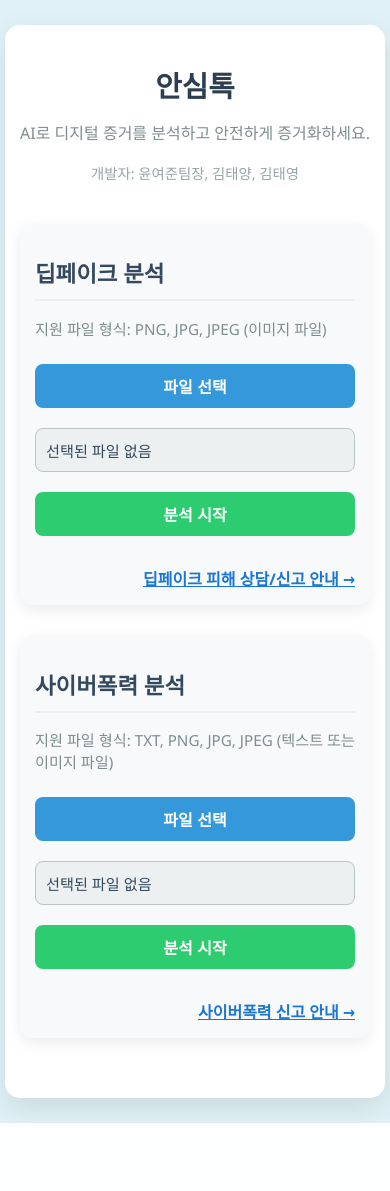
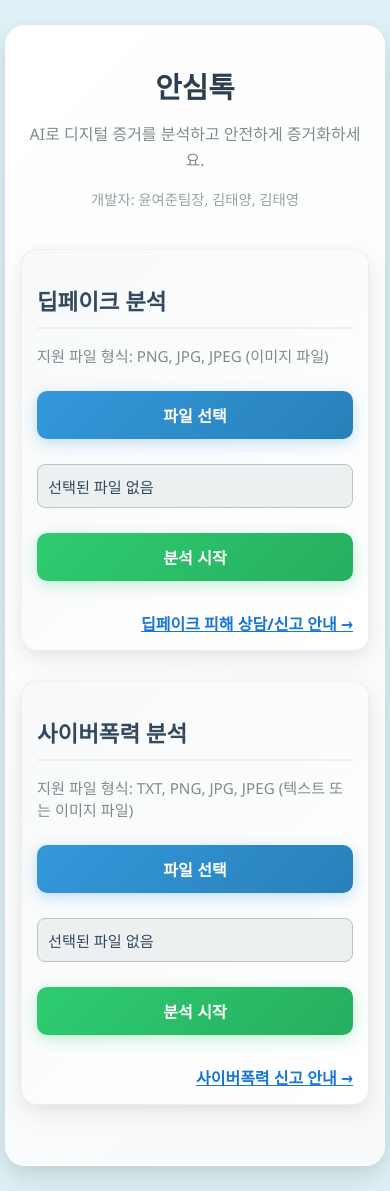
Before and after one commit to pjmin19/ansimtalk-, a Python web app: template app/templates/index.html in a window 390 px wide. Before the commit the page ends 1123 px from the top, so only its background shows below. Run offline with Jinja, Linux system fonts and the light colour scheme; the template is opened without the code that fills it, so the values that code supplies are empty; some web fonts are replaced.

Commit message:
Improve mobile responsive design: fix text overflow and enhance visual design with gradients and animations

```diff
--- a/app/static/css/style.css
+++ b/app/static/css/style.css
@@ -27,23 +27,27 @@ body {
     color: #333;
     display: flex;
     justify-content: center;
-    align-items: center;
-    min-height: 100vh; /* Use min-height for better content handling */
+    align-items: flex-start; /* Changed from center to flex-start for better mobile */
+    min-height: 100vh;
     margin: 0;
-    padding: 20px; /* Add some padding around the edges */
+    padding: 20px;
     box-sizing: border-box;
+    overflow-x: hidden; /* Prevent horizontal scroll */
 }
 
 /* Container for the main content */
 .container {
-    background: #ffffff;
+    background: linear-gradient(135deg, #ffffff 0%, #f8f9fa 100%);
     padding: 40px 50px;
-    border-radius: 15px; /* More rounded corners */
-    box-shadow: 0 10px 30px rgba(0, 0, 0, 0.1); /* Stronger, softer shadow */
+    border-radius: 20px;
+    box-shadow: 0 15px 35px rgba(0, 0, 0, 0.1), 0 5px 15px rgba(0, 0, 0, 0.05);
     text-align: center;
-    max-width: 700px; /* Slightly wider container */
+    max-width: 700px;
     width: 100%;
     box-sizing: border-box;
+    word-wrap: break-word;
+    overflow-wrap: break-word;
+    border: 1px solid rgba(255, 255, 255, 0.2);
 }
 
 /* Header Section */
@@ -79,11 +83,18 @@ body {
 }
 
 .analysis-card {
-    background-color: #f8f9fa; /* Light background for cards */
+    background: linear-gradient(135deg, #f8f9fa 0%, #ffffff 100%);
     padding: 30px;
-    border-radius: 12px;
-    box-shadow: 0 5px 15px rgba(0, 0, 0, 0.08);
+    border-radius: 16px;
+    box-shadow: 0 8px 25px rgba(0, 0, 0, 0.08), 0 3px 10px rgba(0, 0, 0, 0.03);
     text-align: left;
+    border: 1px solid rgba(0, 0, 0, 0.05);
+    transition: transform 0.3s ease, box-shadow 0.3s ease;
+}
+
+.analysis-card:hover {
+    transform: translateY(-2px);
+    box-shadow: 0 12px 35px rgba(0, 0, 0, 0.12), 0 5px 15px rgba(0, 0, 0, 0.05);
 }
 
 .analysis-card h2 {
@@ -106,23 +117,27 @@ body {
     align-items: center;
     gap: 10px;
     margin-bottom: 20px;
+    flex-wrap: wrap; /* Allow wrapping on small screens */
 }
 
 .file-select-btn {
-    background-color: #3498db; /* Primary blue */
+    background: linear-gradient(135deg, #3498db 0%, #2980b9 100%);
     color: white;
-    padding: 10px 20px;
+    padding: 12px 24px;
     border: none;
-    border-radius: 8px;
+    border-radius: 10px;
     cursor: pointer;
     font-size: 1em;
     font-weight: 600;
-    transition: background-color 0.3s ease;
+    transition: all 0.3s ease;
     white-space: nowrap;
+    box-shadow: 0 4px 15px rgba(52, 152, 219, 0.3);
 }
 
 .file-select-btn:hover {
-    background-color: #2980b9;
+    background: linear-gradient(135deg, #2980b9 0%, #1f5f8b 100%);
+    transform: translateY(-2px);
+    box-shadow: 0 6px 20px rgba(52, 152, 219, 0.4);
 }
 
 .file-name {
@@ -133,36 +148,46 @@ body {
     background-color: #ecf0f1;
     color: #34495e;
     font-size: 0.95em;
-    white-space: nowrap;
-    overflow: hidden;
-    text-overflow: ellipsis;
+    word-wrap: break-word;
+    overflow-wrap: break-word;
+    min-width: 0; /* Allow flex item to shrink */
 }
 
 .analyze-btn {
-    background-color: #2ecc71; /* Green for analyze */
+    background: linear-gradient(135deg, #2ecc71 0%, #27ae60 100%);
     color: white;
-    padding: 10px 20px;
+    padding: 12px 24px;
     border: none;
-    border-radius: 8px;
+    border-radius: 10px;
     cursor: pointer;
     font-size: 1em;
     font-weight: 600;
-    transition: background-color 0.3s ease;
+    transition: all 0.3s ease;
     white-space: nowrap;
+    box-shadow: 0 4px 15px rgba(46, 204, 113, 0.3);
 }
 
 .analyze-btn:hover {
-    background-color: #27ae60;
+    background: linear-gradient(135deg, #27ae60 0%, #1e8449 100%);
+    transform: translateY(-2px);
+    box-shadow: 0 6px 20px rgba(46, 204, 113, 0.4);
 }
 
 /* Result Section Styling */
 .result-section {
     margin-bottom: 30px;
     text-align: left;
-    background-color: #f8f9fa; /* Light background for sections */
+    background: linear-gradient(135deg, #f8f9fa 0%, #ffffff 100%);
     padding: 25px;
-    border-radius: 10px;
+    border-radius: 16px;
     border: 1px solid #e9ecef;
+    box-shadow: 0 5px 20px rgba(0, 0, 0, 0.05);
+    transition: transform 0.3s ease, box-shadow 0.3s ease;
+}
+
+.result-section:hover {
+    transform: translateY(-1px);
+    box-shadow: 0 8px 25px rgba(0, 0, 0, 0.08);
 }
 
 .result-section h2 {
@@ -520,12 +547,15 @@ body {
     body {
         padding: 10px;
         align-items: flex-start;
+        overflow-x: hidden;
     }
 
     .container {
         padding: 25px 20px;
         margin-top: 20px;
         margin-bottom: 20px;
+        word-wrap: break-word;
+        overflow-wrap: break-word;
     }
 
     .header h1 {
@@ -547,15 +577,21 @@ body {
     .file-input-group {
         flex-direction: column;
         align-items: stretch;
+        gap: 15px;
     }
 
     .file-select-btn, .analyze-btn {
         width: 100%;
         margin-bottom: 10px;
+        white-space: normal;
+        word-wrap: break-word;
     }
 
     .file-name {
         margin-bottom: 10px;
+        word-wrap: break-word;
+        overflow-wrap: break-word;
+        white-space: normal;
     }
 
     .actions {
@@ -616,10 +664,13 @@ body {
 @media (max-width: 480px) {
     body {
         padding: 5px;
+        overflow-x: hidden;
     }
 
     .container {
         padding: 20px 15px;
+        word-wrap: break-word;
+        overflow-wrap: break-word;
     }
 
     .header h1 {
```
Also changed, not shown: other parts of app/static/css/style.css (+24 -0 lines).
